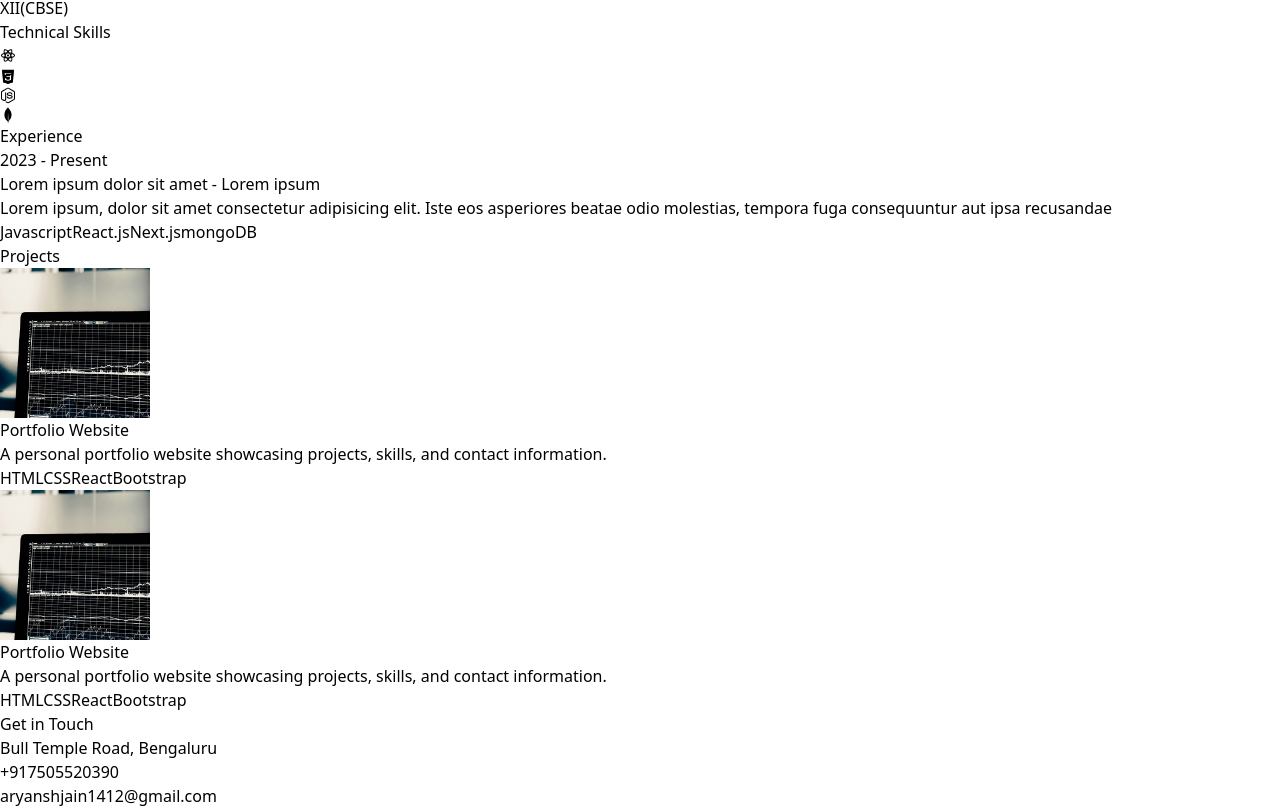
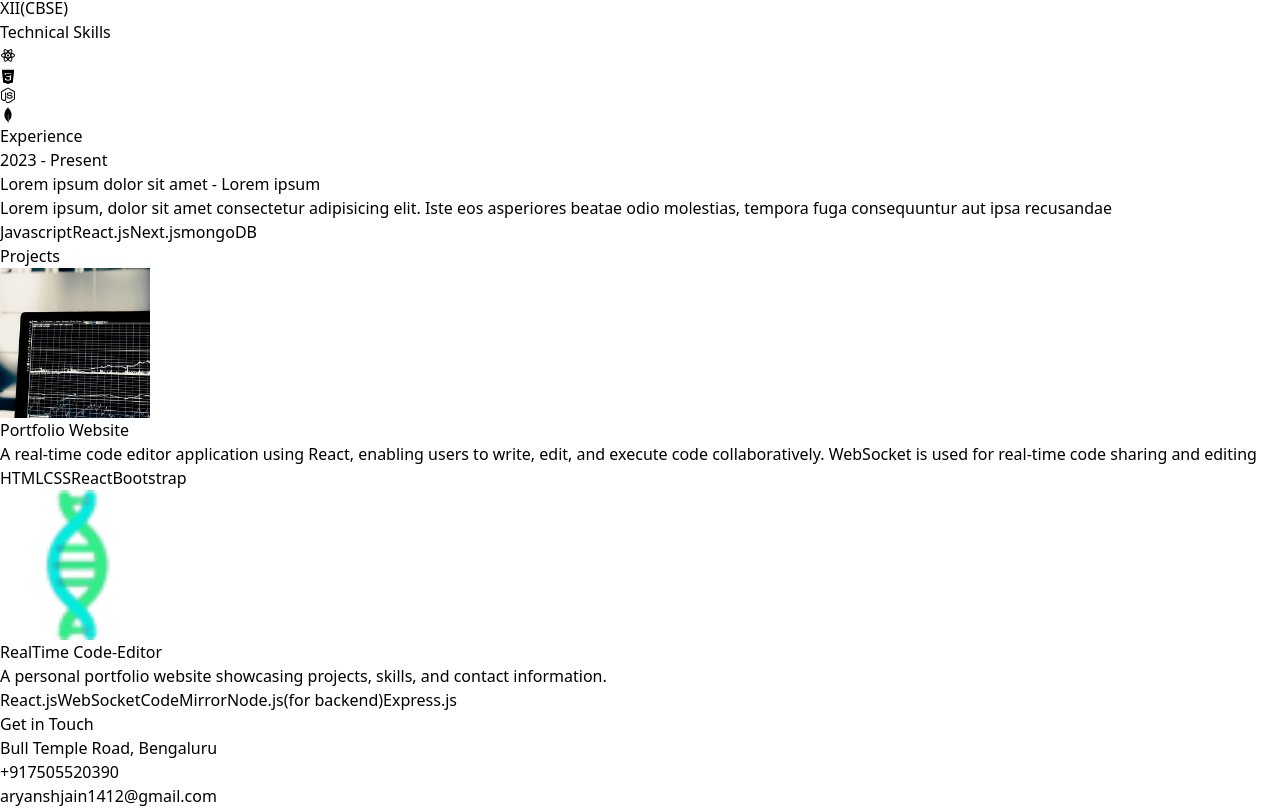
Before and after one commit to Aryansh1412/personal-portfolio, a React (Vite) app: page / in a window 1280 px wide. Shown: the part 1320-2128 px from the top of the page. Built offline with nearby package versions, Linux system fonts and the light colour scheme.

Commit message:
add->pro

```diff
--- a/src/constants/index.js
+++ b/src/constants/index.js
@@ -2,6 +2,7 @@
     import project2 from "../assets/projects/project-2.jpg";
     import project3 from "../assets/projects/project-3.jpg";
     import project4 from "../assets/projects/project-4.jpg";
+    import project5 from "../assets/projects/project-5.jpg";
 
     export const HERO_CONTENT = `I am a passionate full stack developer with a knack for crafting robust and scalable web applications. With 5 years of hands-on experience, I have honed my skills in front-end technologies like React and Next.js, as well as back-end technologies like Node.js, MySQL, PostgreSQL, and MongoDB. My goal is to leverage my expertise to create innovative solutions that drive business growth and deliver exceptional user experiences.`;
 
@@ -57,15 +58,15 @@
         title: "Portfolio Website",
         image: project3,
         description:
-          "A personal portfolio website showcasing projects, skills, and contact information.",
+          "A real-time code editor application using React, enabling users to write, edit, and execute code collaboratively. WebSocket is used for real-time code sharing and editing",
         technologies: ["HTML", "CSS", "React", "Bootstrap"],
       },
       {
-        title: "Portfolio Website",
-        image: project3,
+        title: "RealTime Code-Editor",
+        image: project5,
         description:
           "A personal portfolio website showcasing projects, skills, and contact information.",
-        technologies: ["HTML", "CSS", "React", "Bootstrap"],
+        technologies: ["React.js", "WebSocket", "CodeMirror", "Node.js(for backend)", "Express.js"],
       },
       // {
       //   title: "Blogging Platform",
```
Also changed, not shown: src/assets/projects/project-5.jpg (added).
